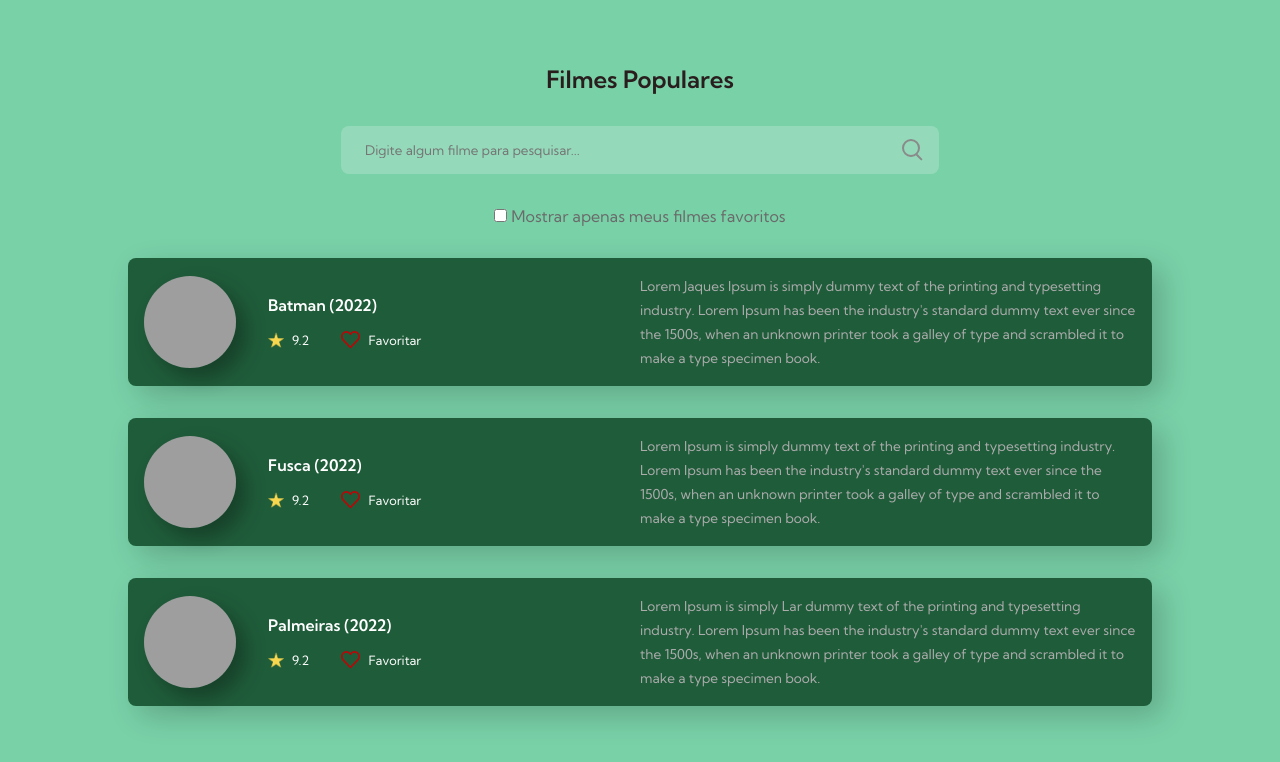
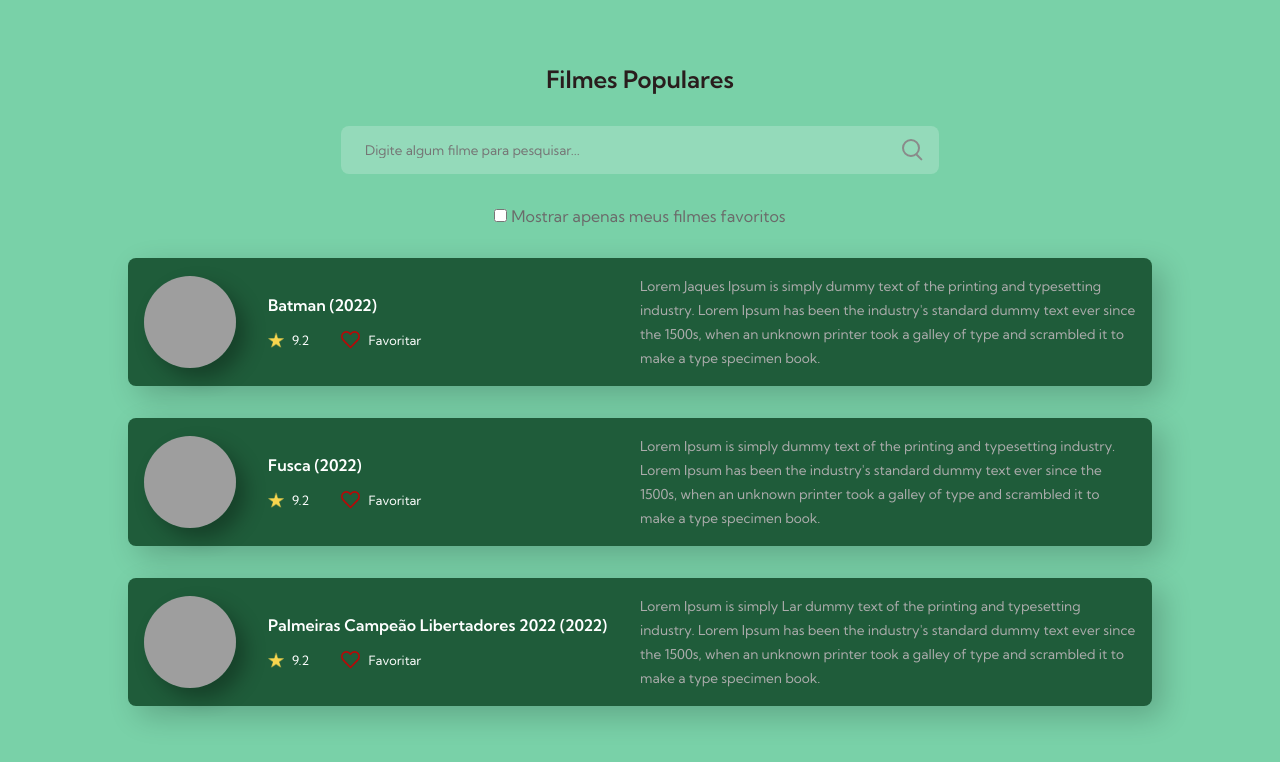
Before and after one commit to jsiqueiras/desafio-github-alura, a plain HTML site: page index.html in a window 1280 px wide. Drawn offline with Linux system fonts and the light colour scheme; grey boxes are pictures that could not be loaded.

Commit message:
Alterar título 3 filme

```diff
--- a/index.html
+++ b/index.html
@@ -76,7 +76,7 @@
             <img src="https://i.pinimg.com/564x/eb/fb/a1/ebfba106d790eb59141d5cda6262d1b2.jpg" alt="Palmeiras (2022)"/>
           </div>
           <div class="movie-text">
-            <h4>Palmeiras (2022)</h4>
+            <h4>Palmeiras Campeão Libertadores 2022 (2022)</h4>
             <div class="rating-favorites">
               <div class="rating">
                 <img src="images/star.png" alt="Star Icon"/>
```
